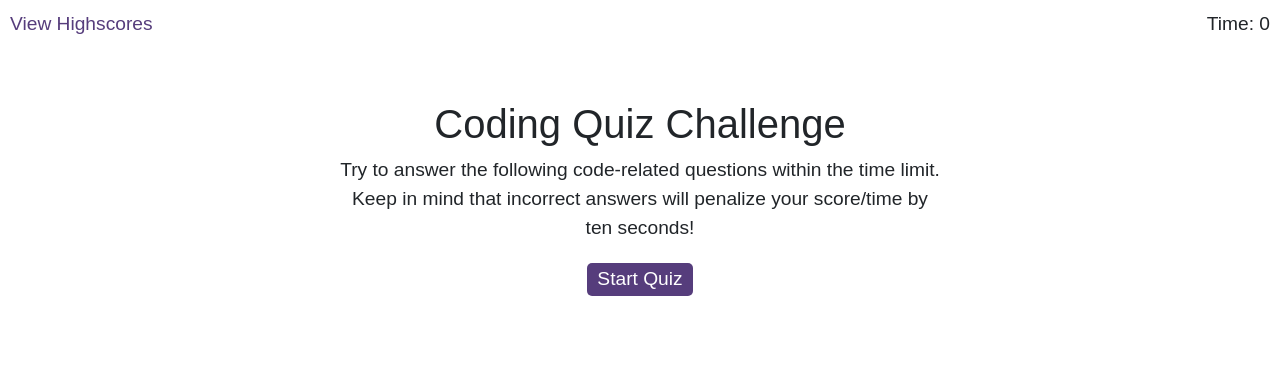
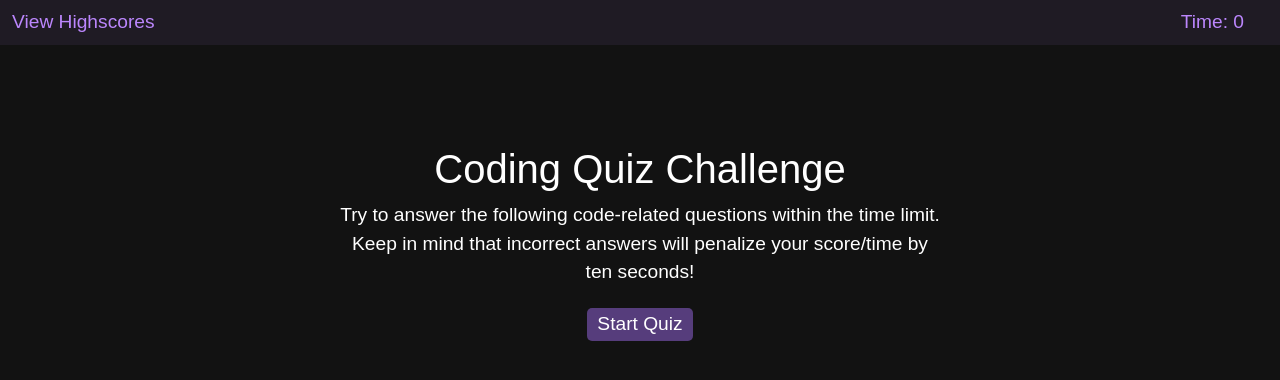
Before and after one commit to josh484/multiple-choice-quiz, a plain HTML site: page index.html in a window 1280 px wide. Drawn offline with nearby package versions, Linux system fonts and the light colour scheme.

Commit message:
changed the styling of the page to suit a dark theme

```diff
--- a/assets/css/styles.css
+++ b/assets/css/styles.css
@@ -1,16 +1,22 @@
 body {
   font-family: Arial;
   font-size: 120%;
+  background-color: #121212;
 }
-
+h1, h2, p {
+  color: white;
+}
+.navColor {
+  background-color: #1F1B24;
+}
 a {
-  color: #563d7c;
+  color: #BB86FC;
   text-decoration: none;
   transition: color 0.1s;
 }
 
 a:hover {
-  color: #8570a5;
+  color: white;
 }
 
 button {
@@ -47,10 +53,14 @@ ol {
 li {
   padding: 5px;
   list-style: decimal inside none;
+  color: white;
 }
 
 li:nth-child(odd) {
-  background-color: #f3edfc;
+  background-color: #1F1A24;
+}
+li:nth-child(even) {
+  background-color: #332940;
 }
 
 .wrapper {
@@ -66,11 +76,6 @@ li:nth-child(odd) {
   text-align: center;
 }
 
-.scores {
-  position: absolute;
-  top: 10px;
-  left: 10px;
-}
 
 .feedback {
   font-style: italic;
@@ -82,7 +87,9 @@ li:nth-child(odd) {
 }
 
 .timer {
-  position: absolute;
-  top: 10px;
-  right: 10px;
+  color: #BB86FC;
 }
+
+hr {
+  color: #BB86FC;
+}
--- a/index.html
+++ b/index.html
@@ -13,9 +13,16 @@
 </head>
 
 <body>
-  <div class="scores"><a href="highscores.html">View Highscores</a></div>
-
-  <div class="timer">Time: <span id="time">0</span></div>
+  <header>
+    <nav class="navbar  navColor">
+      <div class="container-fluid col-12">
+        <div class="row col-12">
+          <div class="scores col-6"><a href="highscores.html">View Highscores</a></div>
+          <div class="timer col-6 text-end"> Time: <span id="time">0</span></div>
+        </div>
+      </div>
+    </nav>
+  </header>
 
   <div class="wrapper">
     <div id="start-screen" class="start">
```
